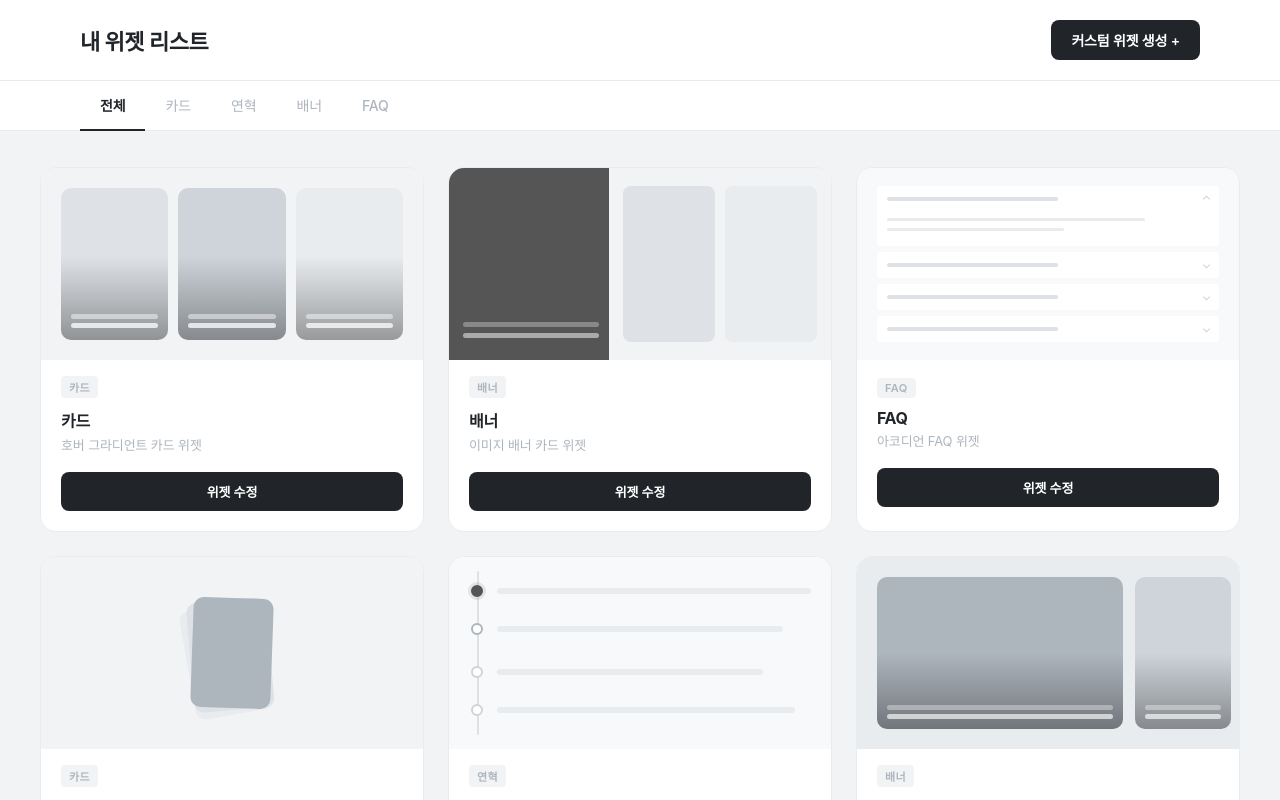
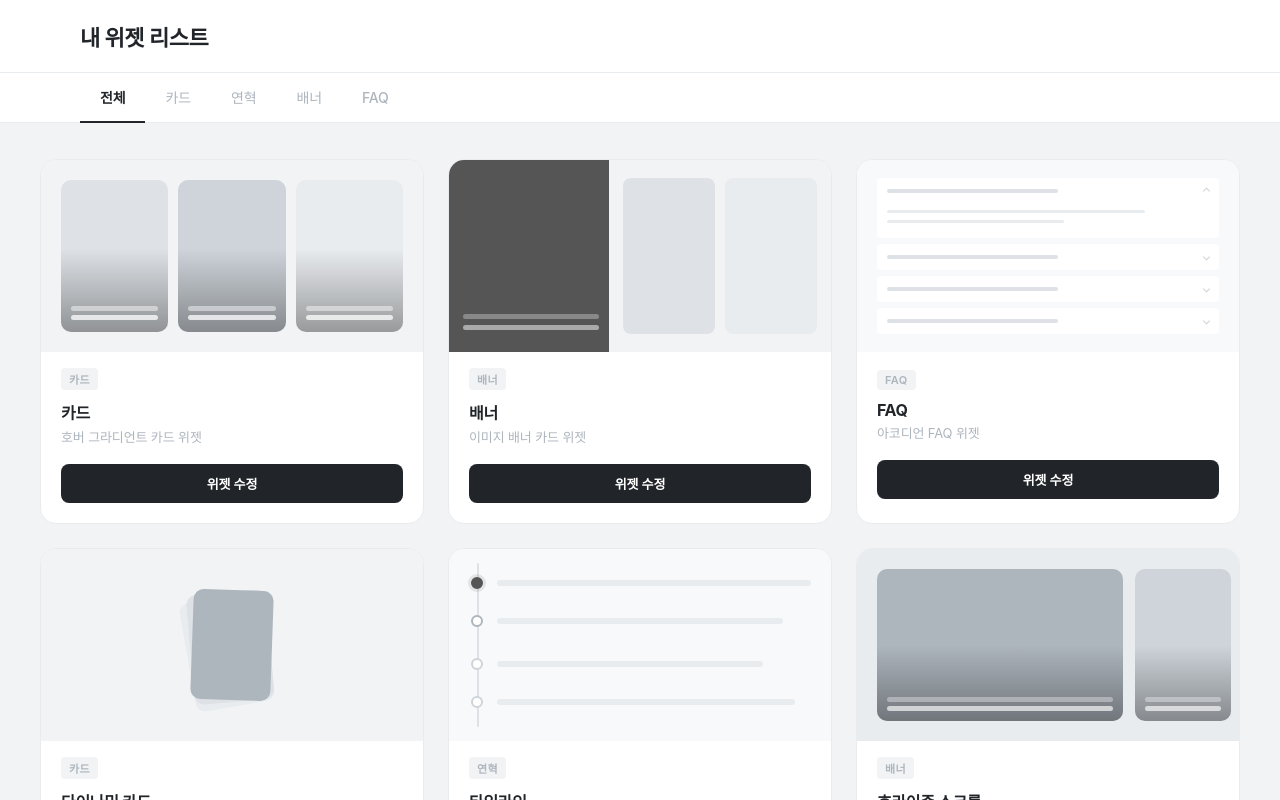
Before and after one commit to heehortus/cutom-widget, a plain HTML site: page index.html in a window 1280 px wide. Drawn offline with Linux system fonts and the light colour scheme.

Commit message:
fix: 커스텀 위젯 생성 + 버튼 제거
Co-Authored-By: Claude Sonnet 4.6 <noreply@anthropic.com>

```diff
--- a/index.html
+++ b/index.html
@@ -14,7 +14,6 @@
   <header class="gallery-header">
     <div class="gallery-header__inner">
       <h1 class="gallery-header__title">내 위젯 리스트</h1>
-      <button class="gallery-header__cta" type="button">커스텀 위젯 생성 +</button>
     </div>
   </header>
   <div class="gallery-nav">
```
